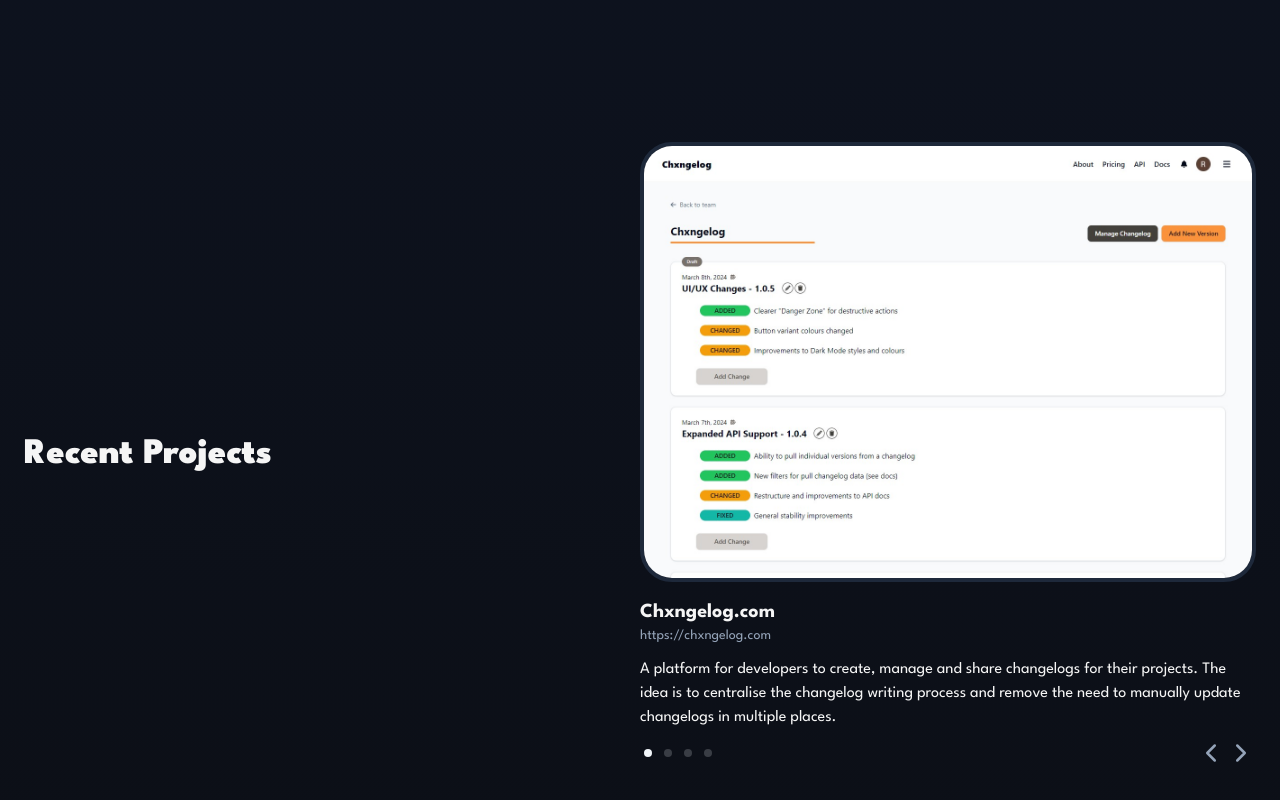
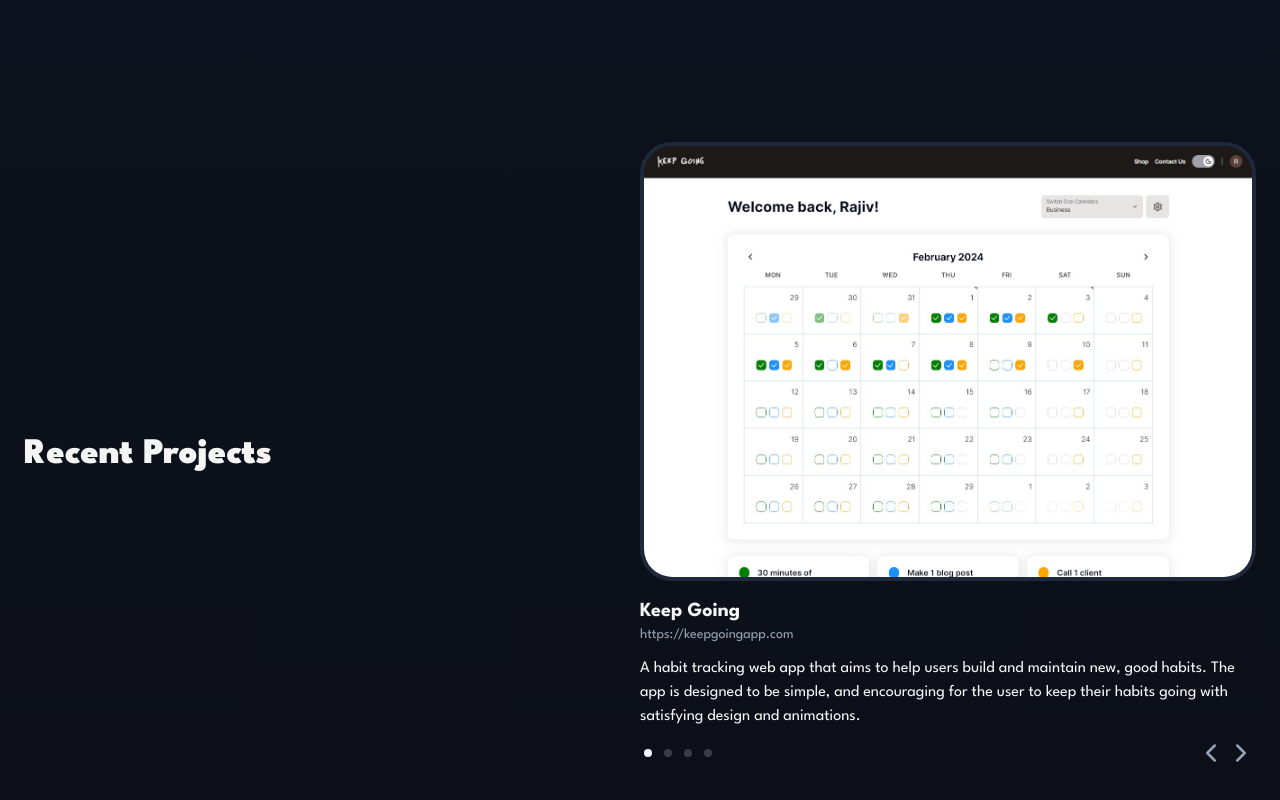
Before and after one commit to rajivlodhia/rajivlodhia, a Next.js app: page / in a window 1280 px wide. Shown: the part 1545-2345 px from the top of the page. Built offline with nearby package versions, Linux system fonts and the light colour scheme.

Commit message:
Change order of projects in project swiper

```diff
--- a/src/components/ui/project-swiper/project-swiper.tsx
+++ b/src/components/ui/project-swiper/project-swiper.tsx
@@ -29,20 +29,20 @@
         >
             <SwiperSlide>
                 <ProjectSlide
+                    image_src="/projects/Project-KeepGoing.jpg"
+                    image_alt="KeepGoing Project"
+                    title="Keep Going"
+                    description="A habit tracking web app that aims to help users build and maintain new, good habits. The app is designed to be simple, and encouraging for the user to keep their habits going with satisfying design and animations."
+                    url="https://keepgoingapp.com"
+                />
+            </SwiperSlide>
+            <SwiperSlide>
+                <ProjectSlide
                     image_src="/projects/Project-Chxngelog.jpg"
                     image_alt="Chxngelog Project"
                     title="Chxngelog.com"
                     description="A platform for developers to create, manage and share changelogs for their projects. The idea is to centralise the changelog writing process and remove the need to manually update changelogs in multiple places."
                     url="https://chxngelog.com"
-                />
-            </SwiperSlide>
-            <SwiperSlide>
-                <ProjectSlide
-                    image_src="/projects/Project-KeepGoing.jpg"
-                    image_alt="KeepGoing Project"
-                    title="Keep Going"
-                    description="A habit tracking web app that aims to help users build and maintain new, good habits. The app is designed to be simple, and encouraging for the user to keep their habits going with satisfying design and animations."
-                    url="https://keepgoingapp.com"
                 />
             </SwiperSlide>
             <SwiperSlide>
```
